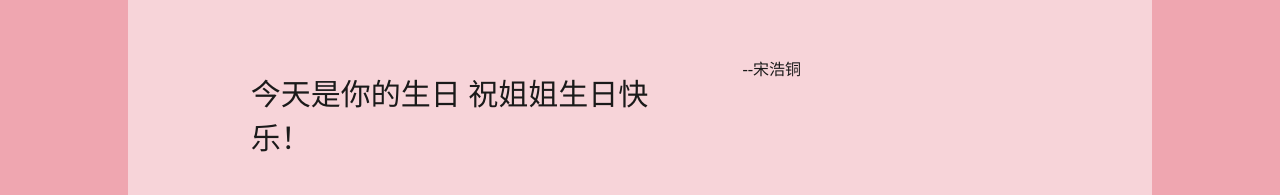
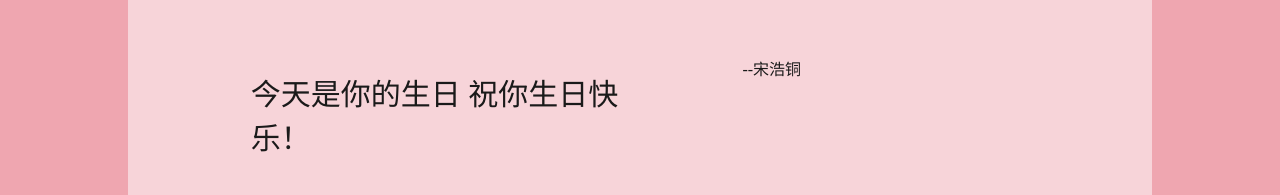
Before and after one commit to Allensht/MSH, a plain HTML site: page Memories.html in a window 1280 px wide. Shown: the part 160-355 px from the top of the page. Drawn offline with Linux system fonts and the light colour scheme.

Commit message:
Update Memories.html

```diff
--- a/Memories.html
+++ b/Memories.html
@@ -32,7 +32,7 @@
           <div class="ly-box01">
             <div class="ly-txt01">
               <p class="ly-stxt01">
-                今天是你的生日 祝姐姐生日快乐！
+                今天是你的生日 祝你生日快乐！
               </p>
               <p class="ly-stxt02">愿开心快乐属于你的生日</p>
               <p class="ly-stxt03">属于你所有的日子</p>
```
